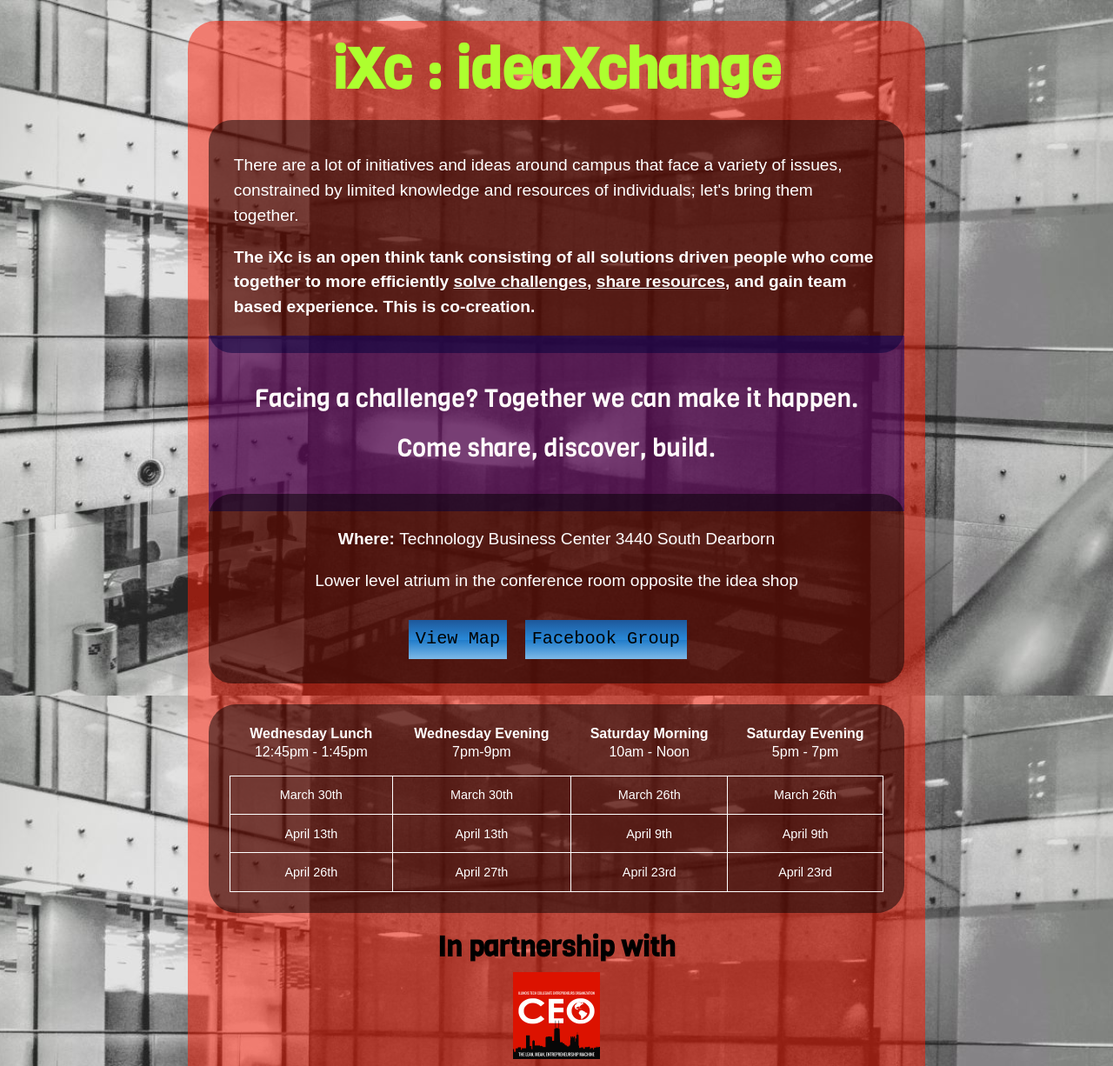
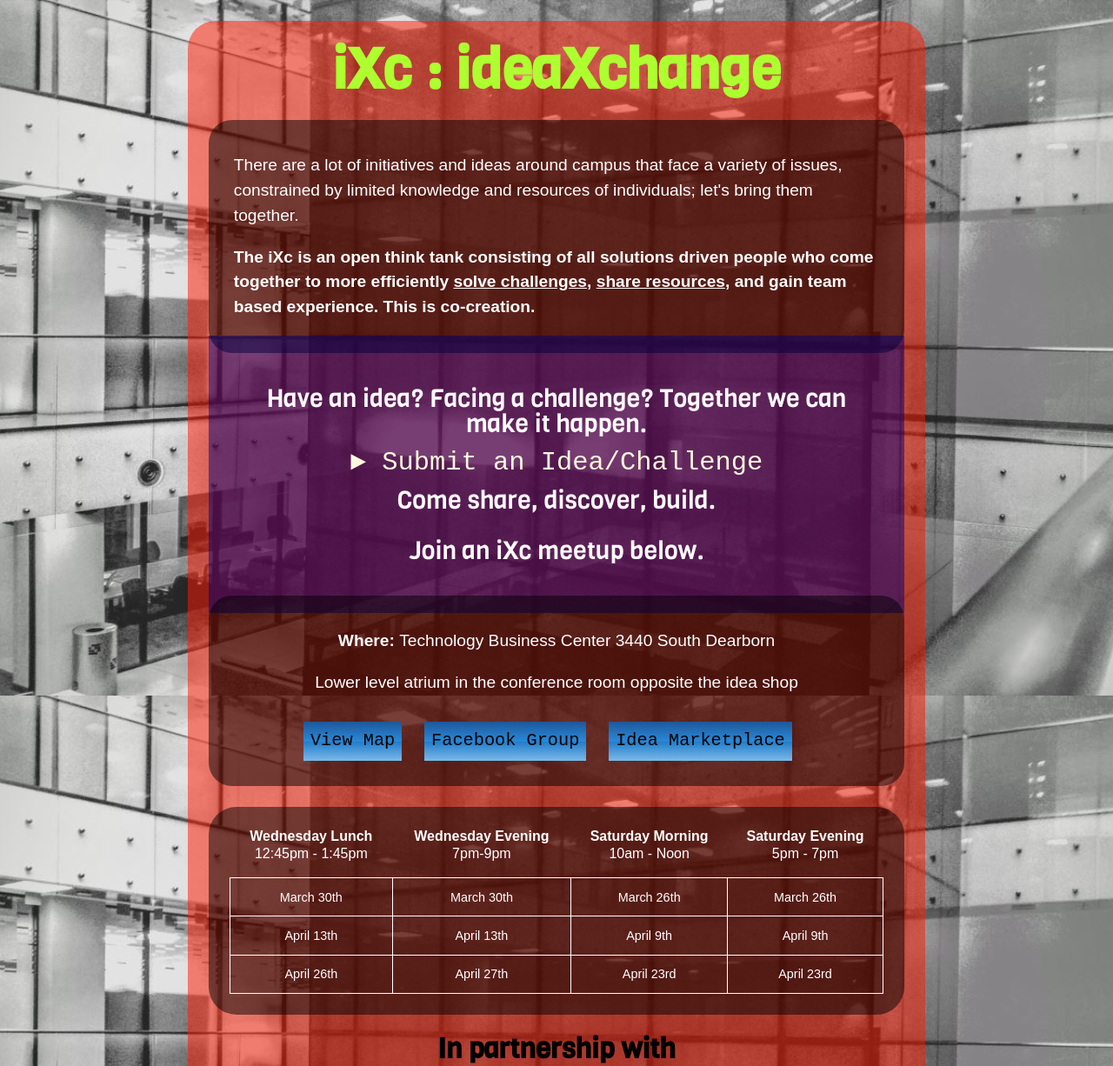
Before and after one commit to digitalseth/ideaExchange, a plain HTML site: page index.html in a window 1280 px wide. Shown: the top 1226 px of the page at 87% size. Drawn offline with Linux system fonts and the light colour scheme.

Commit message:
Added two new buttons and some content

```diff
--- a/index.html
+++ b/index.html
@@ -3,7 +3,7 @@
 <head>
   <meta charset="UTF-8">
   <meta name="viewport" content="width=device-width, initial-scale=1.0">
-  <title>IdeaXchange</title>
+  <title>ideaXchange</title>
   <link rel="stylesheet" href="screen.css">
 </head>
 <body>
@@ -21,14 +21,18 @@
     </div>
 
     <div id="pitch">
-      <p>Facing a challenge? Together we can make it happen.</p>
+      <p>Have an idea? Facing a challenge? Together we can make it happen.</p>
+      <a class="button" href="http://goo.gl/forms/ZAoNw5IlOk">► Submit an Idea/Challenge</a>
       <p>Come share, discover, build.</p>
+      <p>Join an iXc meetup below.</p>
     </div>
 
     <div id="info">
       <p><span class="bold">Where: </span>Technology Business Center 3440 South Dearborn</p>
       <p>Lower level atrium in the conference room opposite the idea shop</p>
-      <a href="TBC_map.jpg" class="button">View Map</a><a href="http://facebook.com/groups/ideaxc" class="button">Facebook Group</a>
+      <a href="TBC_map.jpg" class="button">View Map</a>
+      <a href="http://facebook.com/groups/ideaxc" class="button">Facebook Group</a>
+      <a href="https://goo.gl/KdfJRV" class="button">Idea Marketplace</a>
     </div>
 
     <div id="schedule">
@@ -68,7 +72,6 @@
 
     <footer>
      <h2>In partnership with</h2>
-      <img src="ceo.png">
 
 
     <a href="https://www.facebook.com/Illinois-Tech-CEO-596791980363149/">
```
